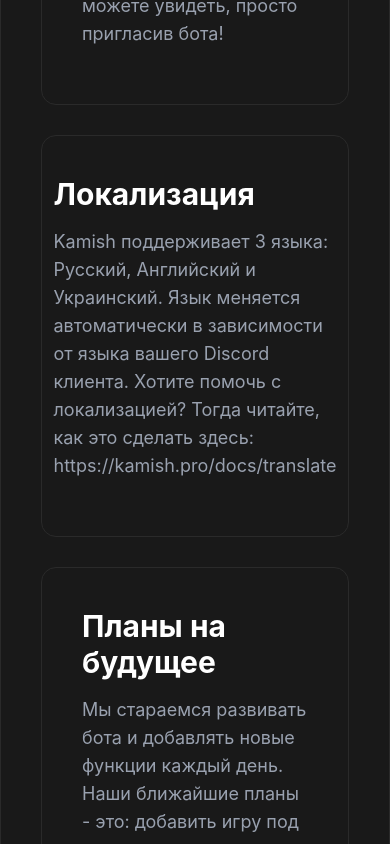
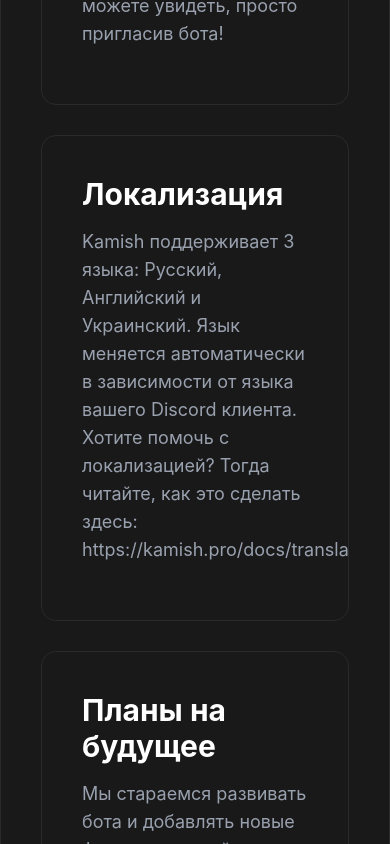
Before and after one commit to kamish522/kamish-page, a React (Vite) app: page / in a window 390 px wide. Shown: the part 1156-2000 px from the top of the page. Built offline with nearby package versions, Linux system fonts and the light colour scheme.

Commit message:
адаптация под телефоны

```diff
--- a/src/page/index/info.jsx
+++ b/src/page/index/info.jsx
@@ -25,7 +25,7 @@
 
               {
                 main.map((el) => (
-                  <div className="flex flex-col lg:flex-row items-center justify-center container mx-auto pt-6 pb-4 info" key={el.title}>
+                  <div className="flex flex-col lg:flex-row container mx-auto pt-6 pb-4 info" key={el.title}>
                     <div className="flex-1">
                       <h1 className="text-3xl md:text-4xl font-bold mb-4 max-w-2xl">{el.title}</h1>
                       <p className="text-lg md:text-xl text-gray-400 mb-4 max-w-2xl">{el.description}</p>
@@ -33,7 +33,7 @@
 
                     {
   el.image && (
-                        <div className="flex-1 relative scale-95">
+    <div className="flex-1 relative scale-95 lg:block hidden">
       <div className="relative z-10 w-full h-full">
         <img src={el.image} alt={el.title} className="absolute inset-0 m-auto object-contain rounded-md" />
       </div>
```
Lines whose indentation alone changed are shown as unchanged.
